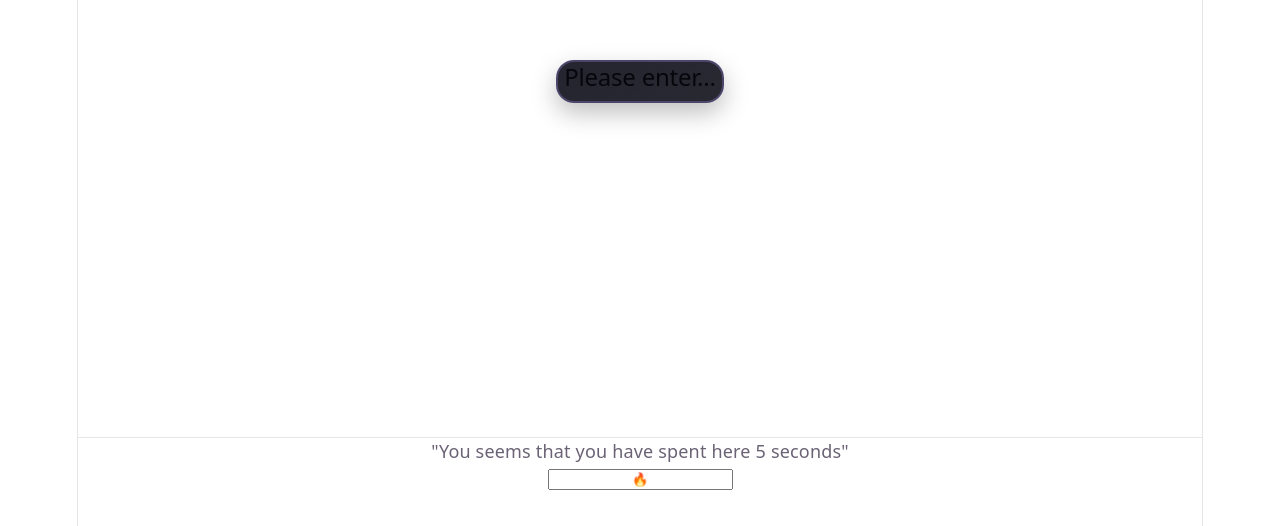
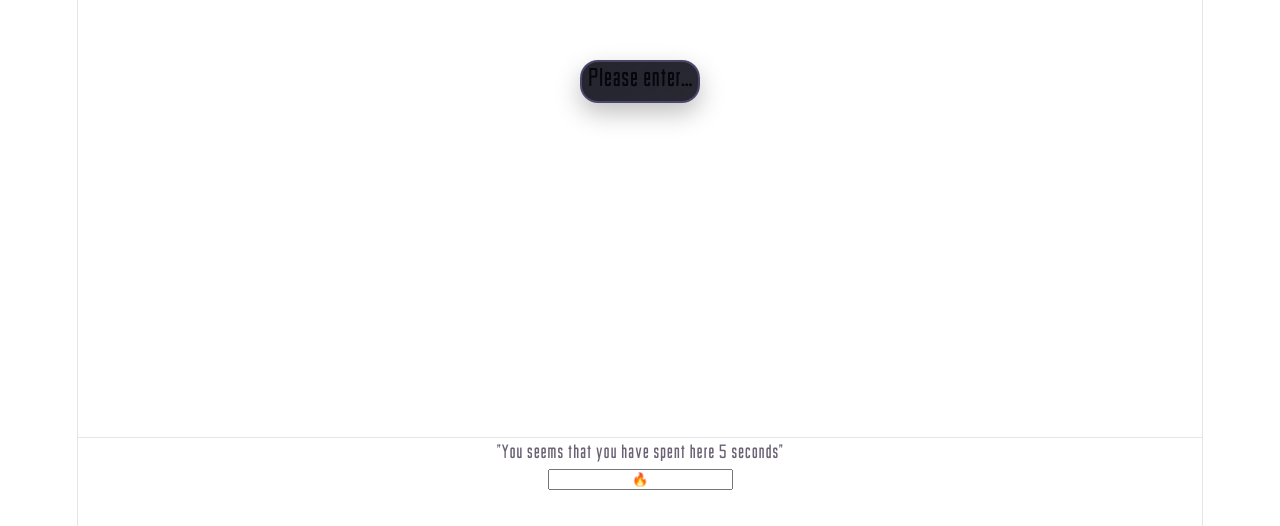
Before and after one commit to jepuli124/invitationletter, a React (Vite) app: page / in a window 1280 px wide. Shown: the part 274-800 px from the top of the page. Built offline with nearby package versions, Linux system fonts and the light colour scheme.

Commit message:
font fix

```diff
--- a/src/App.tsx
+++ b/src/App.tsx
@@ -1,5 +1,6 @@
 import { useEffect, useRef, useState } from 'react'
 import './App.css'
+import './Font.css'
 import AppearingText from './components/AppearingText'
 import MainMenu from './components/MainMenu'
 import StartText from './components/StartText'
@@ -79,7 +80,7 @@ function App() {
       two != 2 ?
 
       <>
-      <section id='center'>
+      <section id='center' style={{fontFamily: 'grabstein'}}>
         <h2><AppearingAndDisappearingText givenText='You went even deeper...'></AppearingAndDisappearingText></h2>
         <h3><AppearingText givenText='Here is something you will likely appreciate:' below={true}></AppearingText></h3>
         <br />
@@ -109,7 +110,7 @@ function App() {
       :
 
       passwordIsValid ?
-      <section id='center'>
+      <section id='center' style={{fontFamily: 'grabstein'}}>
         <h2><DancingText givenText='Too bad...'></DancingText></h2>
         <h2>It's just another code</h2>
         <input type="time" name="" id="" onChange={checkTime}/>
@@ -125,7 +126,7 @@ function App() {
 
       <>
 
-      <section>
+      <section style={{fontFamily: 'grabstein'}}>
         {
 
 
@@ -133,7 +134,7 @@ function App() {
         ?
 
         <>
-        <h3><AppearingText givenText='You have arrived'></AppearingText></h3>
+        <h3><AppearingText givenText='The event has passed'></AppearingText></h3>
 
         </>
         :
@@ -142,7 +143,7 @@ function App() {
         <h3><DancingText givenText="🎄 starts in: 🕒 "></DancingText></h3>
         <h2>{countdownText()}</h2>
         <h2><AppearingText givenText='19.4.2026 16:00'></AppearingText></h2>
-        <h2 ><AppearingText givenText='Please inform me about your participation before 24h starting' below={true}></AppearingText></h2>
+        <h2 ><AppearingText givenText='We unfortunately inform you that you missed this event' below={true}></AppearingText></h2>
         </>
         :
         <></>
@@ -153,15 +154,15 @@ function App() {
       </div> */}
       </section>
 
-      <section id="center" style={{}}>
-      <div style={{position: 'relative', display: 'inline-block', width: "100%"}}>
+      <section id="center" style={{fontFamily: 'grabstein'}}>
+      <div style={{position: 'relative', display: 'inline-block', width: "100%", fontFamily: 'grabstein'}}>
           {/* <img src={} style={{display: 'block'}}></img> */}
         {
           state == 0 ?
           <>
           <FadeInWrapper duration={2000}>
             <button style={cardStyle} onClick={() => setState(1)}>
-              <h2>Please enter...</h2>
+              <h2 style={{fontFamily: 'grabstein'}}>Please enter...</h2>
             </button>
           </FadeInWrapper>
 
@@ -194,7 +195,7 @@ function App() {
       </section>
 
 
-      <section id="spacer">
+      <section id="spacer" style={{fontFamily: 'grabstein'}}>
         <FadeInWrapper>
           <p >"You seems that you have spent here {timedText()} seconds"</p>
         </FadeInWrapper>
--- /dev/null
+++ b/src/Font.css
@@ -0,0 +1,43 @@
+@font-face {
+  font-family: 'grabstein';
+  src: local('grabstein'), url(/fonts/grabstein.otf) format('opentype');
+  font-display: swap;
+  /* other formats include: 'woff2', 'truetype, 'opentype',
+                            'embedded-opentype', and 'svg' */
+}
+
+@font-face {
+  font-family: 'knive';
+  src: local('knive'), url(/fonts/Knive.otf) format('opentype');
+  font-display: swap;
+}
+
+@font-face{
+  font-family: 'liber-struct';
+  src: local('liber-struct'), url(/fonts/liber-struct.ttf) format('truetype');
+  font-display: swap;
+}
+
+@font-face{
+  font-family: 'moonlitflow';
+  src: local('moonlitflow'), url(/fonts/MoonlitFlow-Regular.ttf) format('truetype');
+  font-display: swap;
+}
+
+@font-face{
+  font-family: 'moonlitflow-italic';
+  src: local('moonlitflow-italic'), url(/fonts/MoonlitFlow-Italic.ttf) format('truetype');
+  font-display: swap;
+}
+
+@font-face{
+  font-family: 'thernaly';
+  src: local('thernaly'), url(/fonts/Thernaly-Regular.ttf) format('truetype');
+  font-display: swap;
+}
+
+@font-face {
+  font-family: 'thernaly-italic';
+  src: local('thernaly-italic'), url(/fonts/Thernaly-Italic.ttf) format('truetype');
+  font-display: swap;
+}
--- a/src/components/StartText.tsx
+++ b/src/components/StartText.tsx
@@ -37,7 +37,7 @@ const StartText: React.FC<incomingParams> = ({completed = () => {}}) => {
     }
 
     return (
-    <div style={{ position: 'relative', minHeight: '50vh' }} onClick={() =>  {if(!doesPlay.current) {
+    <div style={{ position: 'relative', minHeight: '50vh', fontFamily: 'grabstein' }} onClick={() =>  {if(!doesPlay.current) {
         doesPlay.current = true
         play()
 
@@ -54,7 +54,7 @@ const StartText: React.FC<incomingParams> = ({completed = () => {}}) => {
         :
 
         <>
-        <h1><AppearingAndDisappearingText givenText={text} done={done}></AppearingAndDisappearingText></h1>
+        <h1 style={{fontFamily: 'grabstein'}}><AppearingAndDisappearingText givenText={text} done={done}></AppearingAndDisappearingText></h1>
         </>
 
         :<></>}
--- a/src/index.css
+++ b/src/index.css
@@ -11,10 +11,10 @@
   --shadow:
     rgba(0, 0, 0, 0.1) 0 10px 15px -3px, rgba(0, 0, 0, 0.05) 0 4px 6px -2px;
 
-  --sans: system-ui, 'Segoe UI', Roboto, sans-serif;
-  --heading: system-ui, 'Segoe UI', Roboto, sans-serif;
-  --mono: ui-monospace, Consolas, monospace;
-
+  --sans: 'grabstein', system-ui, 'Segoe UI', Roboto, sans-serif;
+  --heading: 'grabstein', system-ui, 'Segoe UI', Roboto, sans-serif;
+  --mono: 'grabstein', ui-monospace, Consolas, monospace;
+  font-family: 'grabstein';
   font: 18px/145% var(--sans);
   letter-spacing: 0.18px;
   color-scheme: light dark;
@@ -49,24 +49,7 @@
     filter: invert(1) brightness(2);
   }
 }
-@font-face {
-  font-family: 'grabstein';
-  src: local('grabstein'), url(./fonts/grabstein.otf) format('opentype');
-  font-family: 'knive';
-  src: local('knive'), url(./fonts/Knive.otf) format('opentype');
-  font-family: 'liber-struct';
-  src: local('liber-struct'), url(./fonts/iber-struct.ttf) format('truetype');
-  font-family: 'moonlitflow';
-  src: local('moonlitflow'), url(./fonts/MoonLitFlow-Regular.ttf) format('truetype');
-    font-family: 'moonlitflow-italic';
-  src: local('moonlitflow-italic'), url(./fonts/MoonLitFlow-Italic.ttf) format('truetype');
-  font-family: 'thernaly';
-  src: local('thernaly'), url(./fonts/Thernaly-Regular.ttf) format('truetype');
-  font-family: 'thernaly-italic';
-  src: local('thernaly-italic'), url(./fonts/Thernaly-Italic.ttf) format('truetype');
-  /* other formats include: 'woff2', 'truetype, 'opentype',
-                            'embedded-opentype', and 'svg' */
-}
+
 #root {
   width: 1126px;
   max-width: 100%;
```
